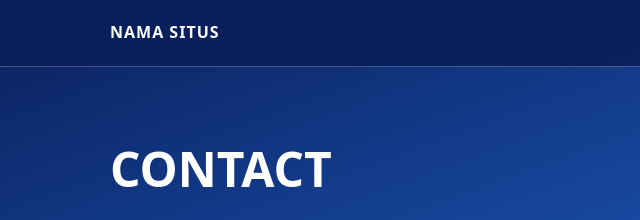
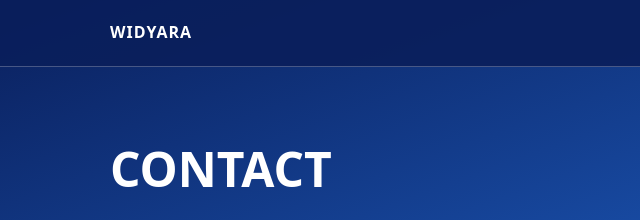
Before and after one commit to Teravia/teraviavip, a plain HTML site: page contact.html in a window 1280 px wide. Shown: the top 220 px of the page, 0-640 px from the left. Drawn offline with Linux system fonts and the light colour scheme.

Commit message:
Update site name from 'NAMA SITUS' to 'WIDYARA'

```diff
--- a/contact.html
+++ b/contact.html
@@ -3,13 +3,13 @@
 <head>
   <meta charset="UTF-8">
   <meta name="viewport" content="width=device-width, initial-scale=1">
-  <title>CONTACT | NAMA SITUS</title>
+  <title>CONTACT | WIDYARA</title>
   <link rel="stylesheet" href="css/style.css">
 </head>
 <body>
 <header class="navbar">
   <div class="nav-inner">
-    <a class="brand" href="index.html">NAMA SITUS</a>
+    <a class="brand" href="index.html">WIDYARA</a>
     <button class="nav-toggle" aria-label="Buka menu" aria-expanded="false" aria-controls="menu">&#9776;</button>
     <nav id="menu" aria-label="Menu utama">
       <ul class="menu">
```
